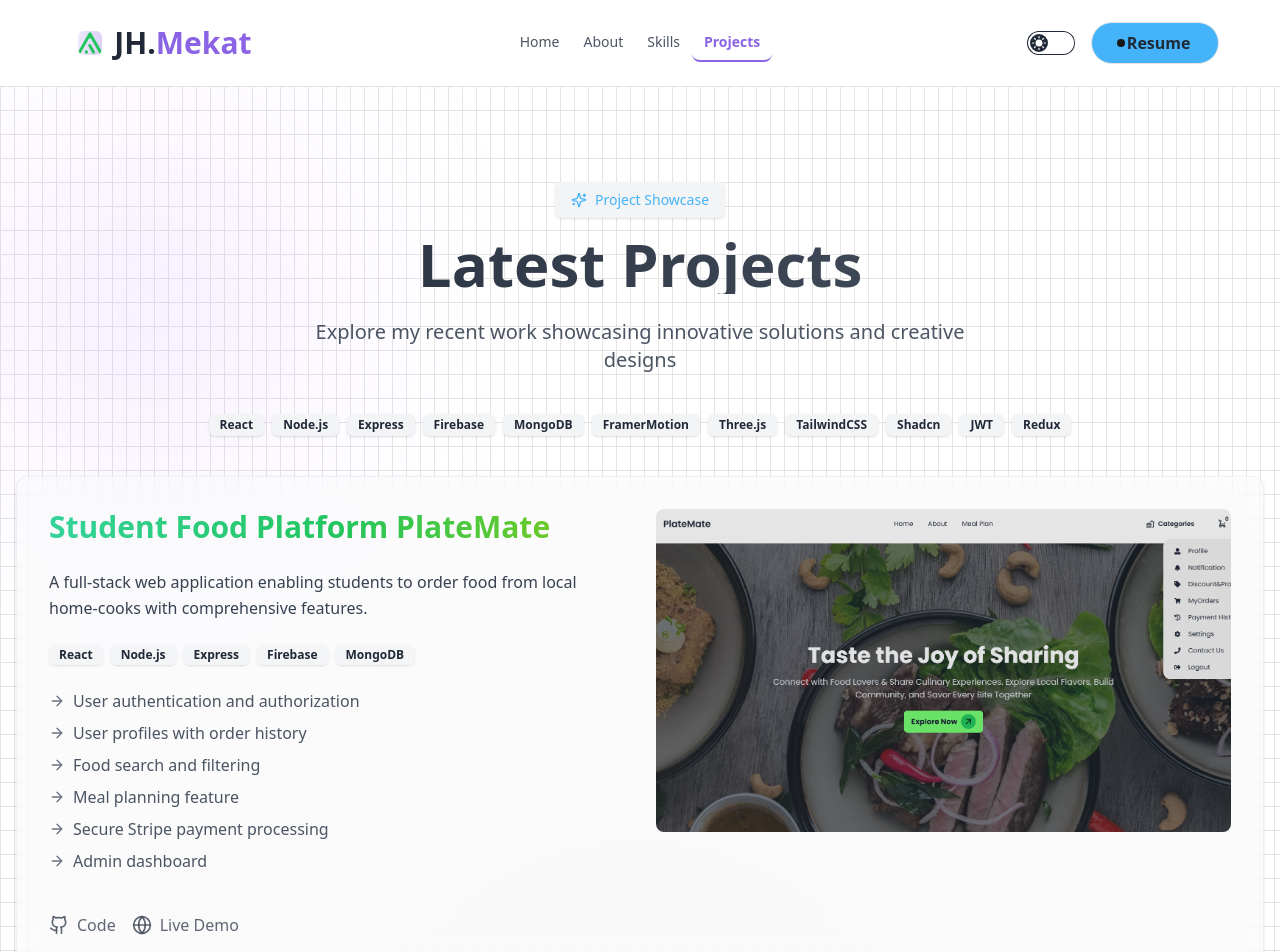
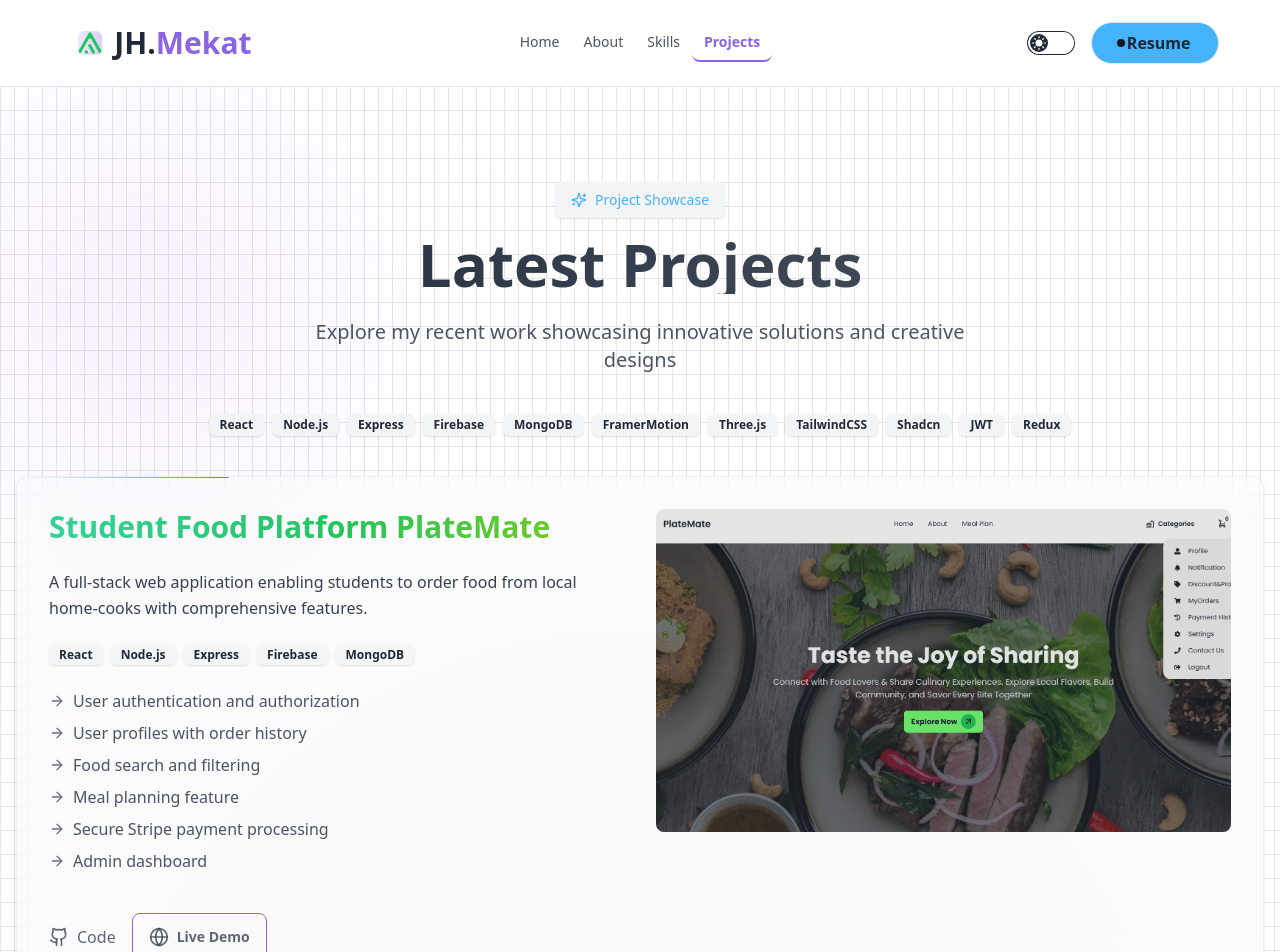
Before and after one commit to Phanthom-Mekat/Developer-Portfolio-, a React (Vite) app: page /projects in a window 1280 px wide. Shown: the top 952 px of the page. Built offline with nearby package versions, Linux system fonts and the light colour scheme.

Commit message:
BorderBeam animation to Live Demo link in ProjectShowcase component

```diff
--- a/src/components/ProjectShowcase.jsx
+++ b/src/components/ProjectShowcase.jsx
@@ -3,6 +3,7 @@ import { motion, AnimatePresence } from 'framer-motion'
 import { Card } from "@/components/ui/card"
 import { Badge } from "@/components/ui/badge"
 import { Sparkles, ArrowRight, Github, Globe, ArrowUpRight } from 'lucide-react'
+import { BorderBeam } from './magicui/border-beam'
 
 const ProjectShowcase = () => {
   const [hoveredProject, setHoveredProject] = useState(null)
@@ -235,10 +236,13 @@ const ProjectShowcase = () => {
                           href={project.live}
                           target="_blank"
                           rel="noopener noreferrer"
-                          className="flex items-center gap-2 text-gray-700/80 dark:text-white/80 hover:text-gray-900 dark:hover:text-white transition-colors"
+                          className="flex items-center gap-2 text-gray-700/80 dark:text-white/80 hover:text-gray-100 dark:hover:text-white transition-colors btn btn-outline border-primary  "
                         >
                           <Globe className="w-5 h-5" />
-                          <span>Live Demo</span>
+                          <span  >Live Demo
+                          <BorderBeam size={200} duration={15} delay={9} />
+                          </span>
+
                         </a>
                       </div>
                     </div>
```
